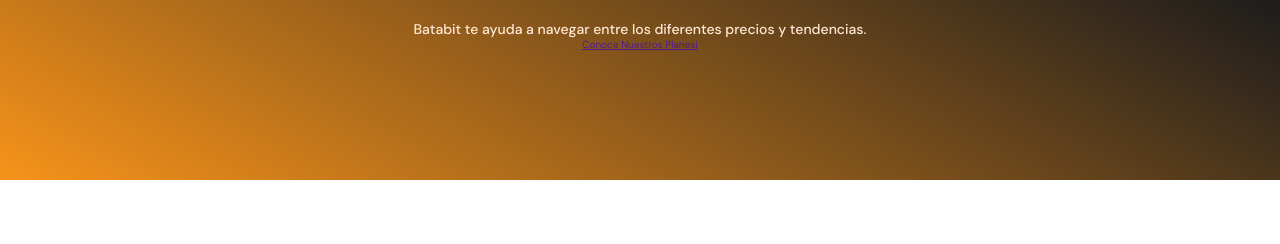
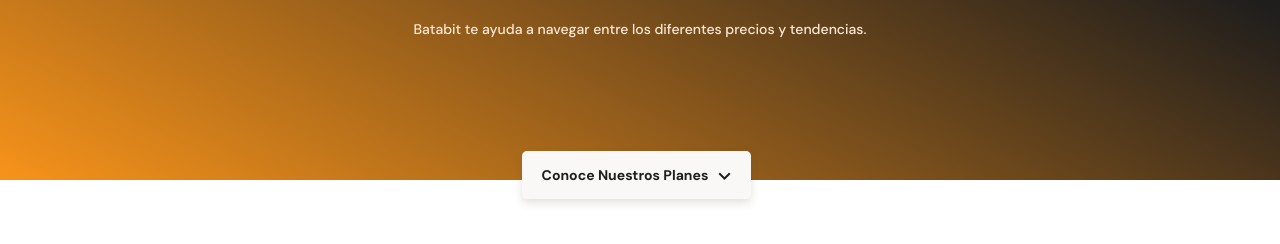
Before and after one commit to MiguelBuendia98/Batabit, a plain HTML site: page src/index.html in a window 1280 px wide. Shown: the part 154-398 px from the top of the page. Drawn offline with Linux system fonts and the light colour scheme.

Commit message:
Header terminado

```diff
--- a/src/CSS/style.css
+++ b/src/CSS/style.css
@@ -81,3 +81,33 @@
     line-height: 1.8rem;
     color: var(--soft-orange);
 }
+
+.header--title-container .header--button
+{
+    position: absolute;
+    left: calc(50% - 118px);
+    top: 270px;
+    display: block;
+    margin-top: 35px;
+    padding: 15px;
+    width: 229px;
+    height: 48px;
+    background-color: var(--off-white);
+    /* Sombras */
+    box-shadow: 0px 4px 8px rgba(89, 73, 30, 0.16);
+    border: none;
+    border-radius: 5px;
+    font-size: 1.4rem;
+    font-weight: bold;
+    text-decoration: none;
+    color: var(--warm-black);
+}
+
+.header--button span
+{
+    display: inline-block;
+    width: 13px;
+    height: 8px;
+    margin-left: 10px;
+    background-image: url('../assets/icon/FlechaA.png');
+}
--- a/src/index.html
+++ b/src/index.html
@@ -23,7 +23,7 @@
                 Batabit te ayuda a navegar entre los diferentes precios y tendencias.
             </p>
 
-            <a href="" class="header--button">Conoce Nuestros Planes<span>i</span></a>
+            <a href="" class="header--button">Conoce Nuestros Planes<span></span></a>
         </div>
     </header>
 
```
